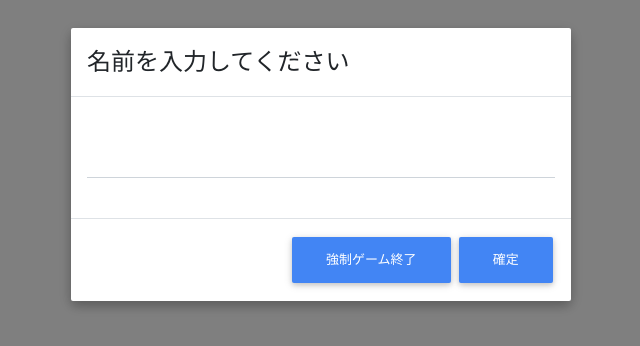
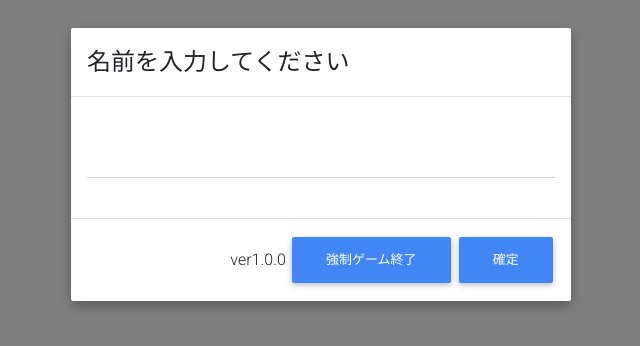
Before and after one commit to mtsml/hagetaka, a React (Create React App) app: page / in a window 1280 px wide. Shown: the top 346 px of the page, without its empty margins (319-959 px from the left). Built offline with nearby package versions, Linux system fonts and the light colour scheme; no server answers.

Commit message:
[Dev] version情報を表示

```diff
--- a/src/component/LoginModal.js
+++ b/src/component/LoginModal.js
@@ -3,6 +3,7 @@ import { Button, Input, MDBModal, MDBModalBody, MDBModalHeader, MDBModalFooter }
 import { Store } from '../store/index'
 import { login, endGame } from '../util/util'
 
+const version = '1.0.0'
 
 const LoginModal = () => {
     const [name, setName] = useState(null)
@@ -31,6 +32,7 @@ const LoginModal = () => {
             </MDBModalBody>
 
             <MDBModalFooter>
+                ver{version}
                 <Button color="primary" onClick={() => endGame(state)}>強制ゲーム終了</Button>
                 <Button color="primary" onClick={() => login(state, name)}>確定</Button>
             </MDBModalFooter>
```
